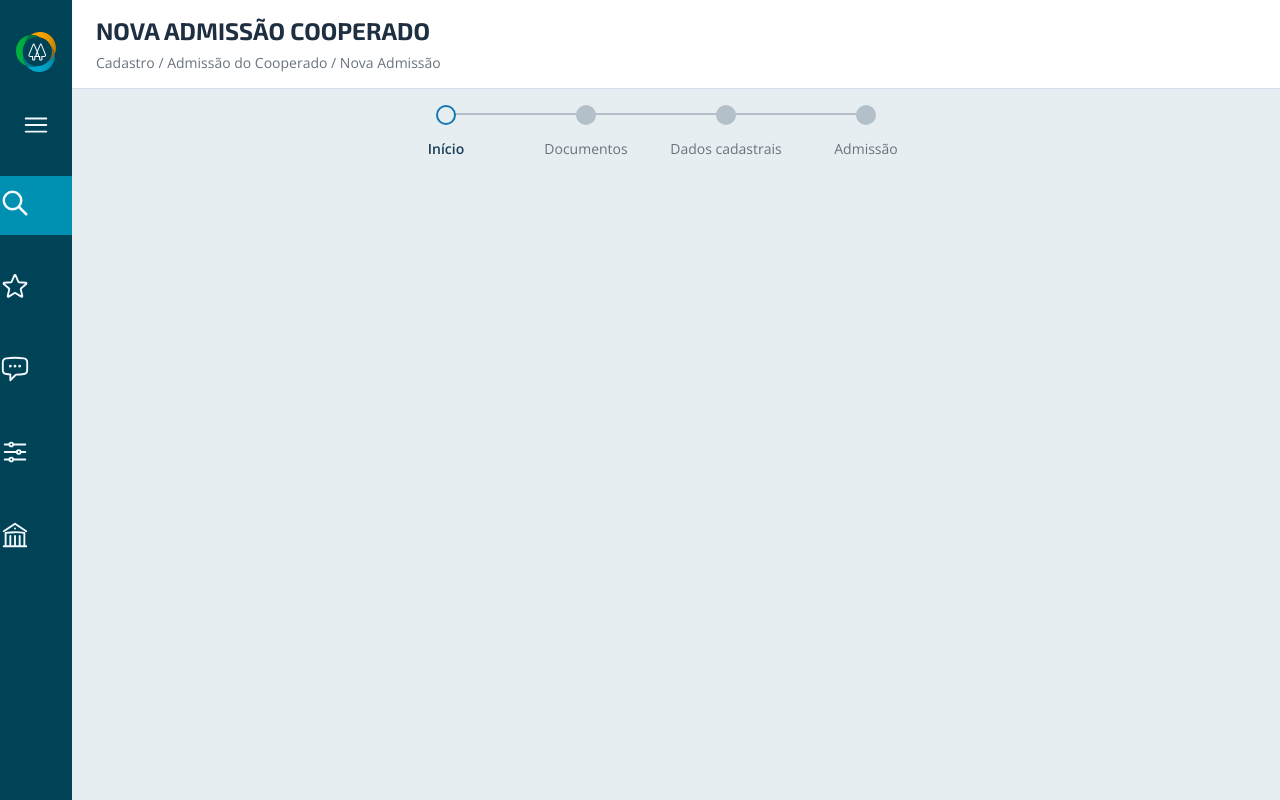
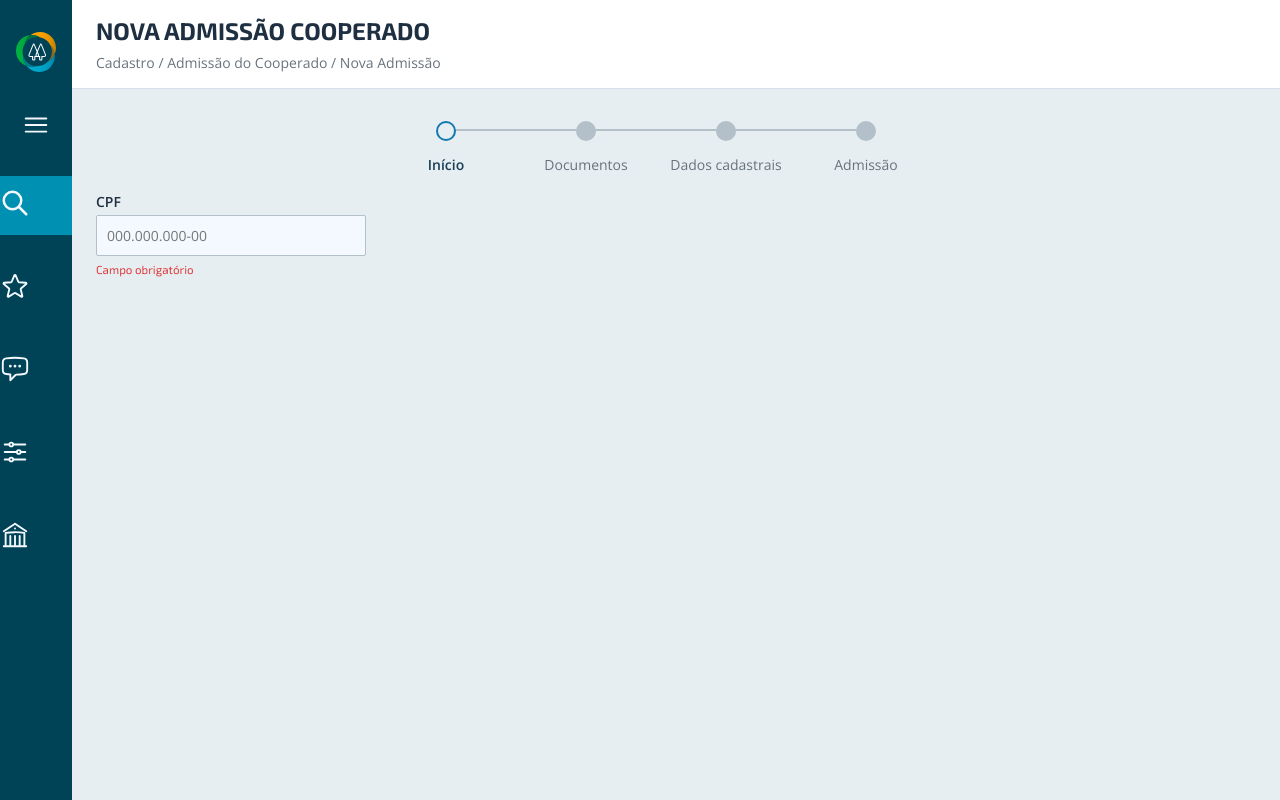
Before and after one commit to hgovra/consulta-cpf-angular, an Angular app: page / in a window 1280 px wide. Built offline with nearby package versions, Linux system fonts and the light colour scheme.

Commit message:
feat: completa implementação do componente campo

```diff
--- a/src/app/features/consulta-cpf/consulta-cpf.html
+++ b/src/app/features/consulta-cpf/consulta-cpf.html
@@ -3,4 +3,13 @@
   [breadcrumb]="'Cadastro / Admissão do Cooperado / Nova Admissão'"
 >
   <passos [listaPassos]="listaPassos" [passoAtual]="passoAtual"></passos>
+
+  <form [formGroup]="formulario">
+    <campo
+      rotulo="CPF"
+      placeholder="000.000.000-00"
+      formControlName="cpf"
+      [mensagemErro]="mensagemCpf()"
+    />
+  </form>
 </recipiente>
--- a/src/app/features/consulta-cpf/consulta-cpf.ts
+++ b/src/app/features/consulta-cpf/consulta-cpf.ts
@@ -1,14 +1,33 @@
-import { Component } from '@angular/core';
+import { Component, computed } from '@angular/core';
+import { FormBuilder, ReactiveFormsModule, Validators } from '@angular/forms';
 import { Recipiente } from "../../layout/recipiente/recipiente";
+import { Campo } from '../../shared/ui/campo/campo';
 import { Passos } from "../../shared/ui/passos/passos";
 
 @Component({
   selector: 'app-consulta-cpf',
-  imports: [Recipiente, Passos],
+  imports: [ReactiveFormsModule, Recipiente, Passos, Campo],
   templateUrl: './consulta-cpf.html',
   styleUrl: './consulta-cpf.scss',
 })
 export class ConsultaCpf {
   listaPassos = ['Início', 'Documentos', 'Dados cadastrais', 'Admissão'];
   passoAtual: 1 | 2 | 3 | 4 = 1;
+
+  private fb = new FormBuilder();
+
+  formulario = this.fb.group({
+    cpf: ['', [Validators.required]]
+  });
+
+  mensagemCpf = computed(() => {
+    const control = this.formulario.get('cpf');
+
+    if (!control || !control.errors) return null;
+
+    if (control.errors['required']) return 'Campo obrigatório';
+    if (control.errors['cpfInvalido']) return 'Informe um CPF válido';
+
+    return 'Campo inválido';
+  });
 }
--- a/src/app/shared/ui/button/button.html
+++ /dev/null
@@ -1 +0,0 @@
-<p>button works!</p>
--- /dev/null
+++ b/src/app/shared/ui/campo/campo.html
@@ -0,0 +1,21 @@
+<div class="campo">
+  <label class="campo__rotulo">
+    {{ rotulo() }}
+  </label>
+
+  <input
+    class="campo__controle"
+    [value]="valorInterno()"
+    [type]="tipo()"
+    [placeholder]="placeholder() ?? ''"
+    [disabled]="desabilitado()"
+    (input)="atualizarValor($event)"
+    (blur)="marcarComoTocado()"
+  />
+
+  @if (mensagemErro()) {
+    <span class="campo__mensagem-erro">
+      {{ mensagemErro() }}
+    </span>
+  }
+</div>
--- /dev/null
+++ b/src/app/shared/ui/campo/campo.scss
@@ -0,0 +1,56 @@
+:host {
+  display: inline-block;
+
+  .campo {
+    display: flex;
+    flex-direction: column;
+    width: 16.875rem;
+
+    &__rotulo {
+      font-size: 0.875rem;
+      font-weight: 600;
+      color: oklch(30% 0.04 250);
+      margin-bottom: 0.25rem;
+    }
+
+    &__controle {
+      padding: 0.625rem;
+      font-size: 0.875rem;
+      border: 0.0625rem solid oklch(80% 0.02 240);
+      border-radius: 0.125rem;
+      font-family: "Open Sans", sans-serif;
+      background-color: oklch(98% 0.01 250);
+      transition:
+        border-color 0.2s ease,
+        box-shadow 0.2s ease,
+        background-color 0.2s ease;
+
+      &:focus {
+        outline: none;
+        border-color: oklch(55% 0.12 240);
+        box-shadow: 0 0 0 0.125rem oklch(55% 0.12 240 / 0.2);
+      }
+
+      &:disabled {
+        background-color: oklch(94% 0.01 250);
+        cursor: not-allowed;
+      }
+
+      &--erro {
+        border-color: oklch(60% 0.2 25);
+
+        &:focus {
+          border-color: oklch(60% 0.2 25);
+          box-shadow: 0 0 0 0.125rem oklch(60% 0.2 25 / 0.25);
+        }
+      }
+    }
+
+    &__mensagem-erro {
+      font-family: "Exo 2", sans-serif;
+      font-size: 0.725rem;
+      color: oklch(60% 0.2 25);
+      margin-top: 0.35rem;
+    }
+  }
+}
--- /dev/null
+++ b/src/app/shared/ui/campo/campo.ts
@@ -0,0 +1,63 @@
+import {
+  Component,
+  forwardRef,
+  input,
+  signal
+} from '@angular/core';
+import {
+  ControlValueAccessor,
+  NG_VALUE_ACCESSOR
+} from '@angular/forms';
+
+@Component({
+  selector: 'campo',
+  templateUrl: './campo.html',
+  styleUrl: './campo.scss',
+  providers: [
+    {
+      provide: NG_VALUE_ACCESSOR,
+      useExisting: forwardRef(() => Campo),
+      multi: true
+    }
+  ]
+})
+export class Campo implements ControlValueAccessor {
+  rotulo = input.required<string>();
+  placeholder = input<string>();
+  tipo = input<string>('text');
+  mensagemErro = input<string | null>(null);
+
+  valorInterno = signal<string>('');
+  desabilitado = signal(false);
+
+  onChange: (value: string) => void = () => {};
+  onTouched: () => void = () => {};
+
+  writeValue(valor: string): void {
+    this.valorInterno.set(valor ?? '');
+  }
+
+  registerOnChange(fn: (value: string) => void): void {
+    this.onChange = fn;
+  }
+
+  registerOnTouched(fn: () => void): void {
+    this.onTouched = fn;
+  }
+
+  setDisabledState(disabled: boolean): void {
+    this.desabilitado.set(disabled);
+  }
+
+  atualizarValor(evento: Event) {
+    const inputElemento = evento.target as HTMLInputElement;
+    const novoValor = inputElemento.value;
+
+    this.valorInterno.set(novoValor);
+    this.onChange(novoValor);
+  }
+
+  marcarComoTocado() {
+    this.onTouched();
+  }
+}
--- a/src/app/shared/ui/passos/passos.scss
+++ b/src/app/shared/ui/passos/passos.scss
@@ -2,6 +2,7 @@
   display: flex;
   align-items: center;
   justify-content: center;
+  padding: 1rem 0;
 
   .passos {
     display: inline-flex;
```
Also changed, not shown: src/app/shared/ui/button/button.ts (deleted, +0 -11 lines), src/app/shared/ui/button/button.scss (deleted), 1 other file (tests, documents, lock files or other folders).
